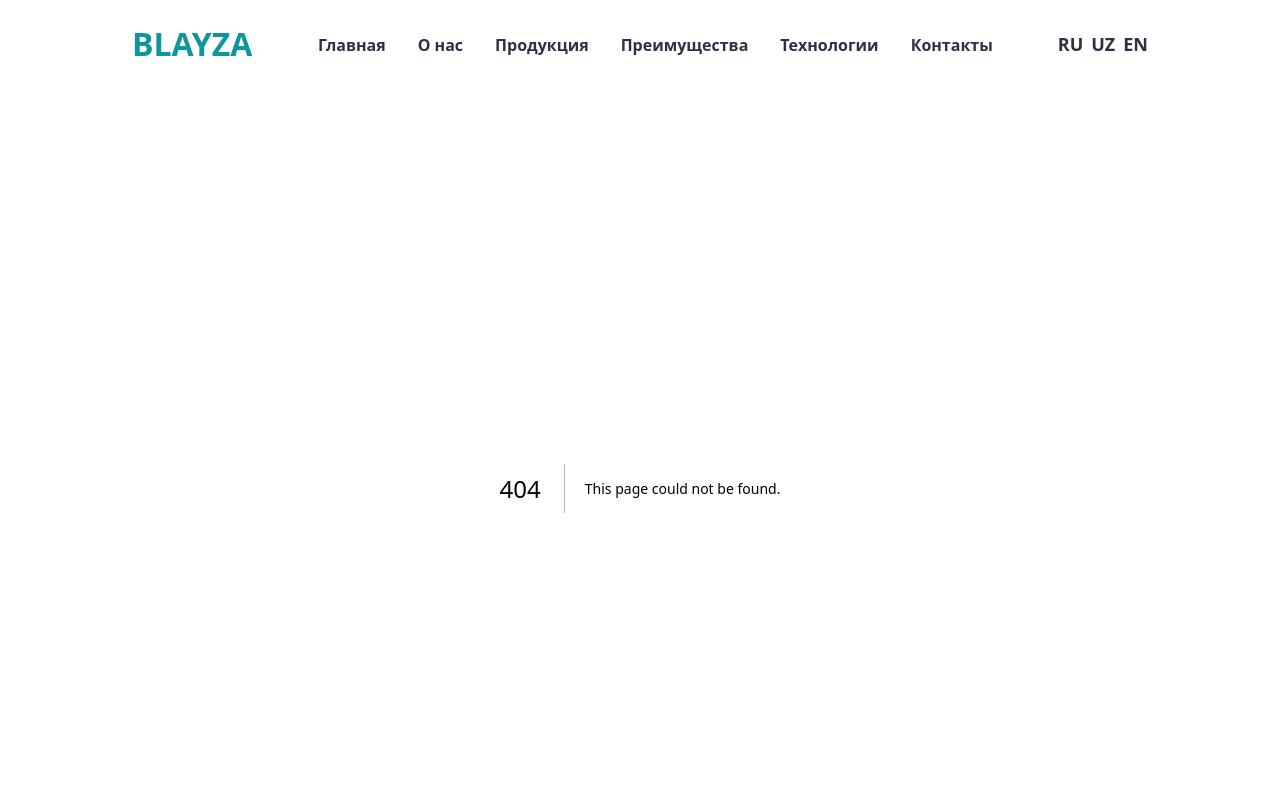
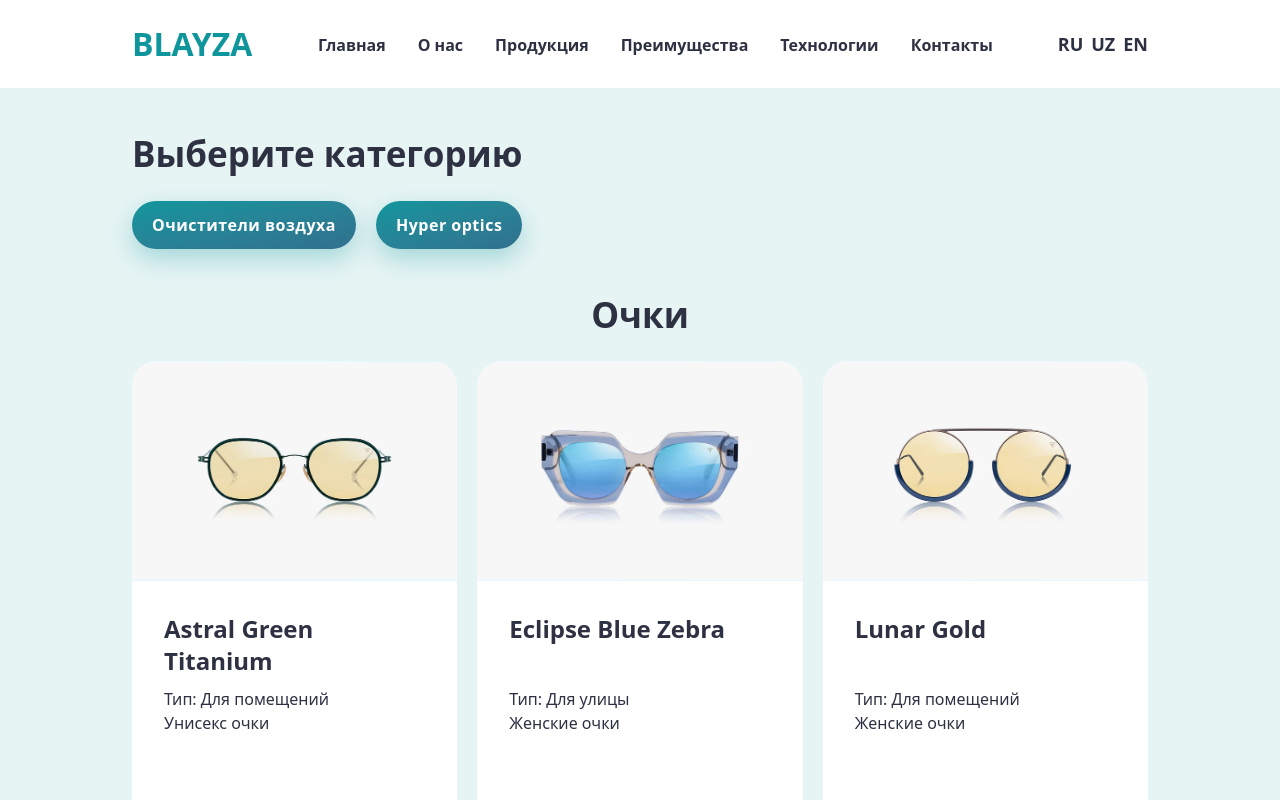
Before and after one commit to SomeStudentAcc/Blayza, a Next.js app: page /catalog/glasses in a window 1280 px wide. Before the commit this address had no page. Shown: the top 800 px of the page. Built offline with nearby package versions, Linux system fonts and the light colour scheme.

Commit message:
added catalog

```diff
--- a/src/app/catalog/[sub-category]/page.tsx
+++ b/src/app/catalog/[category]/page.tsx
@@ -7,18 +7,17 @@ import React from "react";
 export const revalidate = 600;
 export const dynamicParams = true;
 
-export default  function SubCategory({
+export default async function SubCategory({
   params,
 }: {
-  params: { "sub-category": string };
+  params: Promise<{ category: string }>;
 }) {
-  const { "sub-category": subCategory } = params;
-
+  const { category } = await params;
   // Combine both sources
   const combined = [...glasses, ...prods];
 
   // Filter products by category match
-  const filteredProds = combined.filter((el) => el.category === subCategory);
+  const filteredProds = combined.filter((el) => el.category === category);
 
   // If nothing found
   if (filteredProds.length === 0) {
```
Also changed, not shown: src/app/catalog/[category]/[url]/page.tsx (renamed from src/app/catalog/[sub-category]/[url]/page.tsx).
